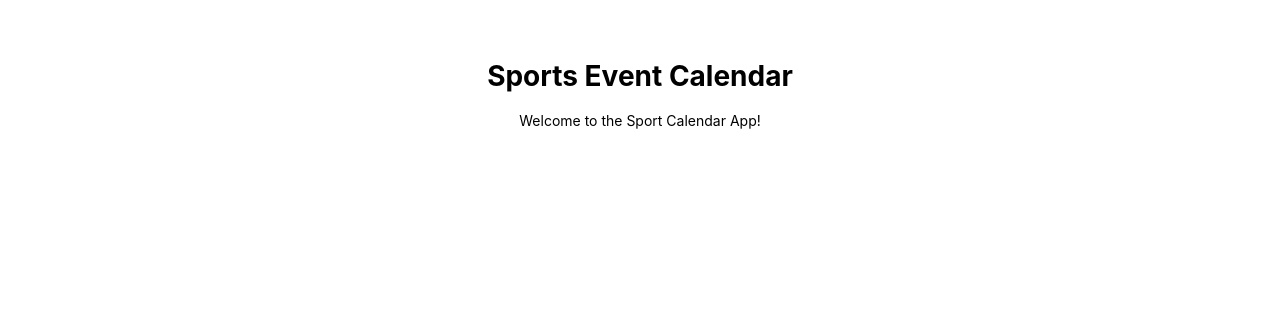
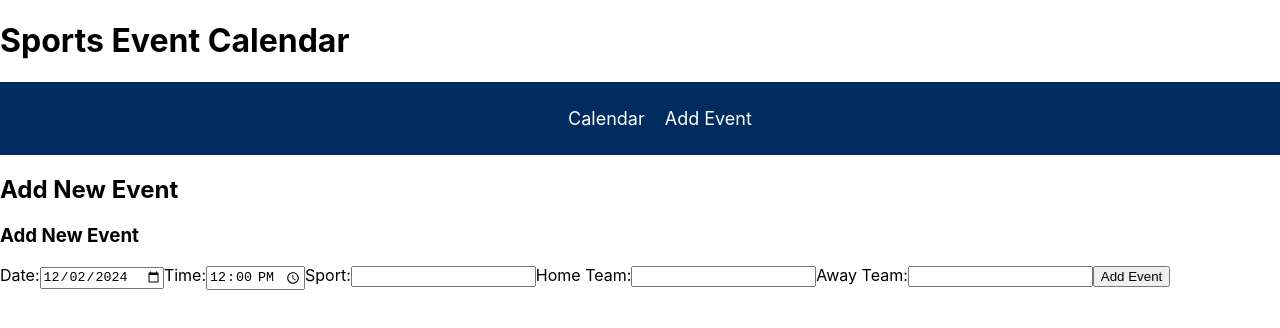
Before and after one commit to Jeeems10/sport-calendar-sportradar-ponce, a React (Create React App) app: page /add-event in a window 1280 px wide. Shown: the top 328 px of the page. Built offline with nearby package versions, Linux system fonts and the light colour scheme.

Commit message:
- Added Navigation System - Implemented a Navbar component for navigation between Calendar and Add Event pages. - Ensured the Navbar is accessible and visible on all pages.

```diff
--- a/src/App.js
+++ b/src/App.js
@@ -1,25 +1,28 @@
 import React, { useState } from 'react';
+import { BrowserRouter as Router, Routes, Route } from 'react-router-dom';
 import Calendar from './components/Calendar';
+import AddEventPage from './components/AddEventPage';
+import Navbar from './components/Navbar';
 import sportData from './data/sportData.json';
-import './App.css';
-import { BrowserRouter as Router, Routes, Route } from 'react-router-dom';
-import EventDetail from './components/EventDetail';
 
 function App() {
-  const [events, setEvents] = useState(sportData.data); // Kombiniere bestehende Events und neue Events
+  const [events, setEvents] = useState(sportData.data);
 
   const addEvent = (newEvent) => {
-    setEvents((prevEvents) => [...prevEvents, newEvent]); // Füge neue Events hinzu
+    setEvents((prevEvents) => [...prevEvents, newEvent]);
   };
 
   return (
     <Router>
       <div className="App">
         <h1>Sports Event Calendar</h1>
-        <p>Welcome to the Sport Calendar App!</p>
+        <Navbar />
         <Routes>
-          <Route path="/" element={<Calendar events={events} addEvent={addEvent} />} />
-          <Route path="/event/:eventId" element={<EventDetail events={events} />} />
+          <Route path="/" element={<Calendar events={events} />} />
+          <Route
+            path="/add-event"
+            element={<AddEventPage addEvent={addEvent} currentDate={new Date()} />}
+          />
         </Routes>
       </div>
     </Router>
--- /dev/null
+++ b/src/components/AddEventPage.js
@@ -0,0 +1,13 @@
+import React from 'react';
+import AddEventForm from './AddEventForm';
+
+const AddEventPage = ({ addEvent, currentDate }) => {
+  return (
+    <div>
+      <h2>Add New Event</h2>
+      <AddEventForm currentDate={currentDate} addEvent={addEvent} />
+    </div>
+  );
+};
+
+export default AddEventPage;
--- /dev/null
+++ b/src/components/Navbar.css
@@ -0,0 +1,25 @@
+.navbar {
+  background-color: #002c5f; /* Sportradar Blau */
+  padding: 10px;
+  display: flex;
+  justify-content: center;
+}
+
+.navbar ul {
+  list-style: none;
+  display: flex;
+  gap: 20px;
+}
+
+.navbar li {
+  font-size: 18px;
+}
+
+.navbar a {
+  color: white;
+  text-decoration: none;
+}
+
+.navbar a:hover {
+  text-decoration: underline;
+}
--- /dev/null
+++ b/src/components/Navbar.js
@@ -0,0 +1,20 @@
+import React from 'react';
+import { Link } from 'react-router-dom';
+import './Navbar.css';
+
+const Navbar = () => {
+  return (
+    <nav className="navbar">
+      <ul>
+        <li>
+          <Link to="/">Calendar</Link>
+        </li>
+        <li>
+          <Link to="/add-event">Add Event</Link>
+        </li>
+      </ul>
+    </nav>
+  );
+};
+
+export default Navbar;
```
